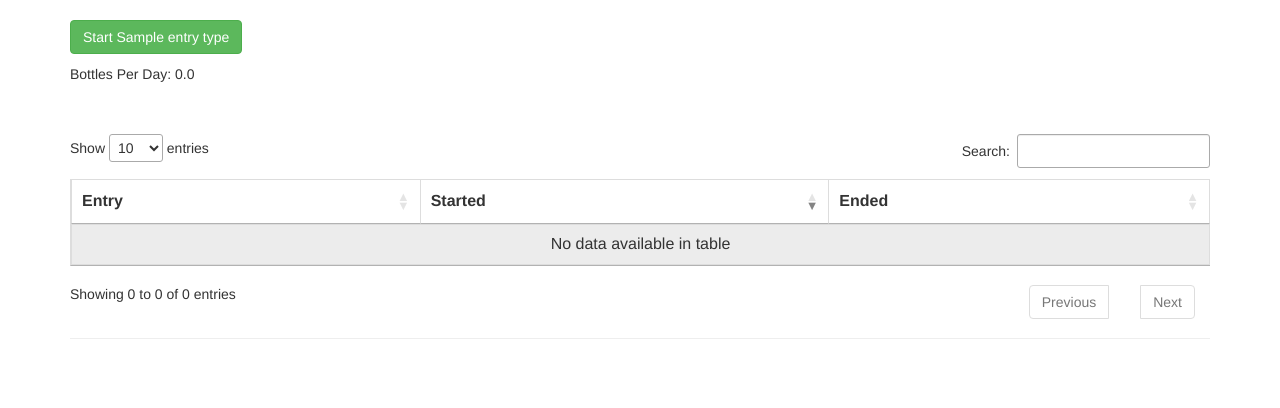
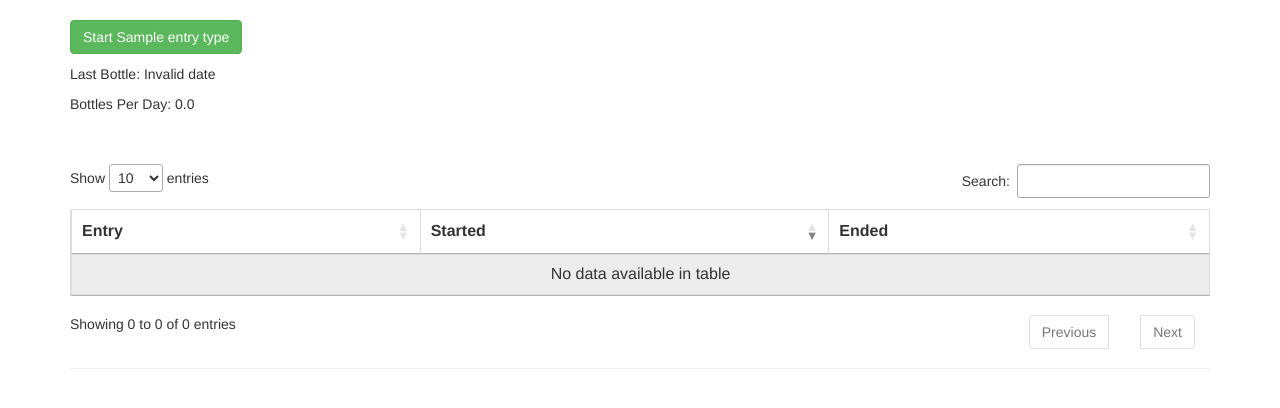
Before and after one commit to doanac/baby-log, a Flask app: template baby_log/templates/baby.html in a window 1280 px wide. Shown: the part 52-460 px from the top of the page. Run offline with Flask 2, Linux system fonts and the light colour scheme; the template is opened without the code that fills it: most values are stand-ins (such as "Sample title", 1, 10 or a date in 2020); data that the repository does not hold is empty; parts of the project's set-up code (start-up, migrations or seed data) failed here and were passed over; some libraries are stand-ins or nearby versions.

Commit message:
show time from last bottle

```diff
--- a/baby_log/templates/baby.html
+++ b/baby_log/templates/baby.html
@@ -61,6 +61,9 @@
 
 $(document).ready(function() {
   var now = moment();
+  {% if most_recent_bottle %}
+  $('#last_bottle').text('Last Bottle: ' + moment('{{most_recent_bottle}}').fromNow());
+  {% endif %}
   $('#entries').dataTable( {
     "ajax": {
       "url": "/api/v1/babies/{{baby_id}}/entries/",
@@ -148,6 +151,10 @@
     {% endif %}
   {% endfor %}
   </p>
+  {% if most_recent_bottle %}
+  <p id='last_bottle'>
+  </p>
+  {% endif %}
   <p>Bottles Per Day: {{'%0.1f' % bottles_per_day}}
   </p>
 </div>
```
Also changed, not shown: baby_log/views/ui.py (+10 -2 lines).
